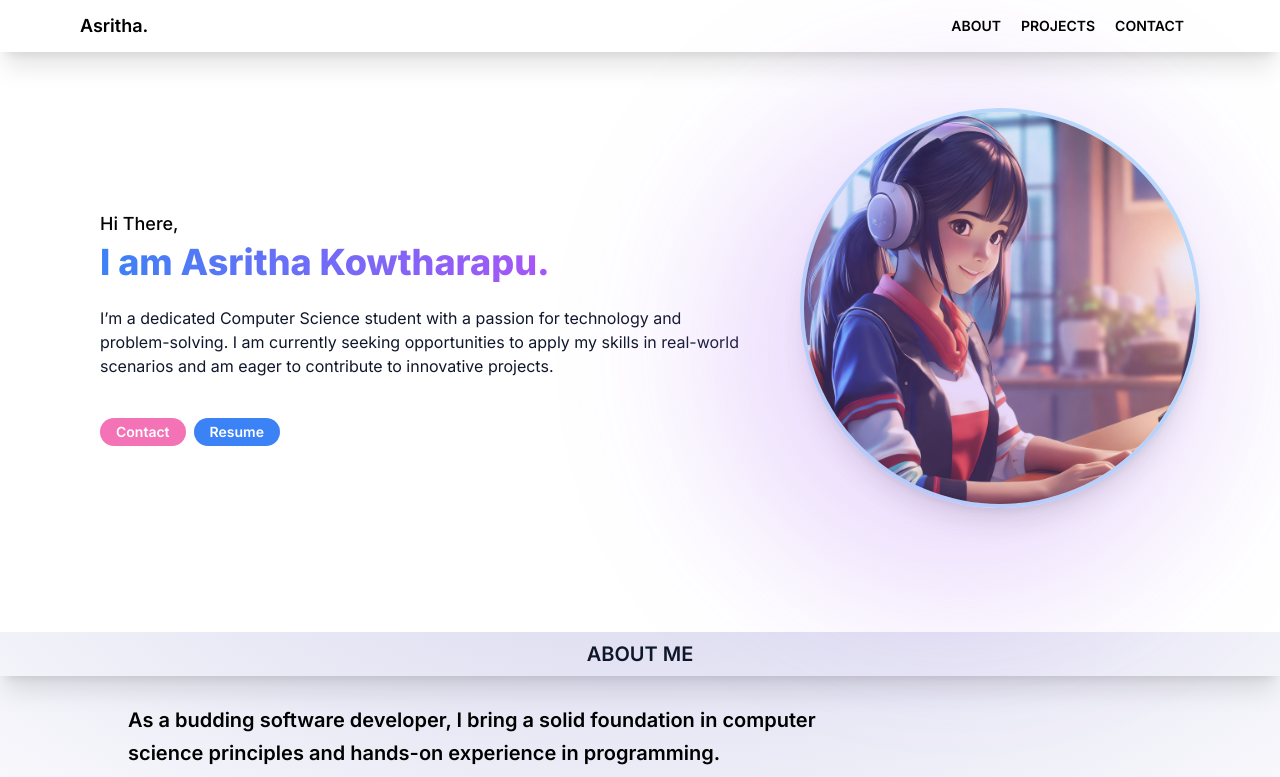
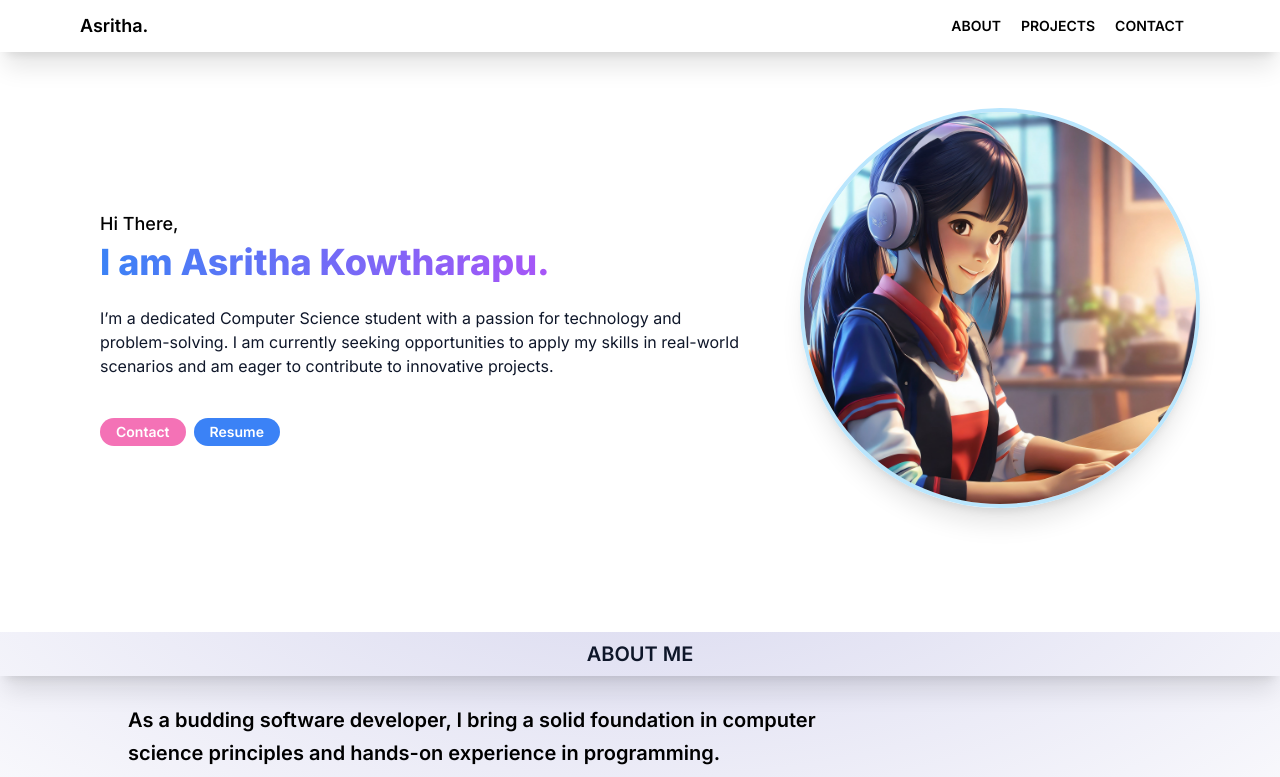
Before and after one commit to saikrishna2313/Asritha, a Next.js app: page / in a window 1280 px wide. Shown: the top 777 px of the page. Built offline with nearby package versions, Linux system fonts and the light colour scheme.

Commit message:
Update Navbar.jsx

```diff
--- a/src/app/components/Navbar.jsx
+++ b/src/app/components/Navbar.jsx
@@ -8,7 +8,7 @@ const Navbar = () => {
     return (
         <nav className="fixed z-[10000] bg-white top-0 left-0 w-full">
             <section className='flex relative px-4 w-full   shadow-xl sm:px-20 py-3 items-center justify-between'>
-                <div className="absolute top-0 -z-10 h-full w-full bg-white"><div class="absolute bottom-auto left-auto right-0 top-0 h-[500px] w-[500px] -translate-x-[30%] translate-y-[20%] rounded-full bg-[rgba(173,109,244,0.5)] opacity-50 blur-[80px]"></div></div>
+
                 <Link href='#' className='text-lg font-semibold'>Asritha.</Link >
                 <div className="flex items-center justify-center gap-5 px-4 max-sm:hidden">
                     <Link href='#about' className='text-sm uppercase font-semibold'>About</Link>
```
